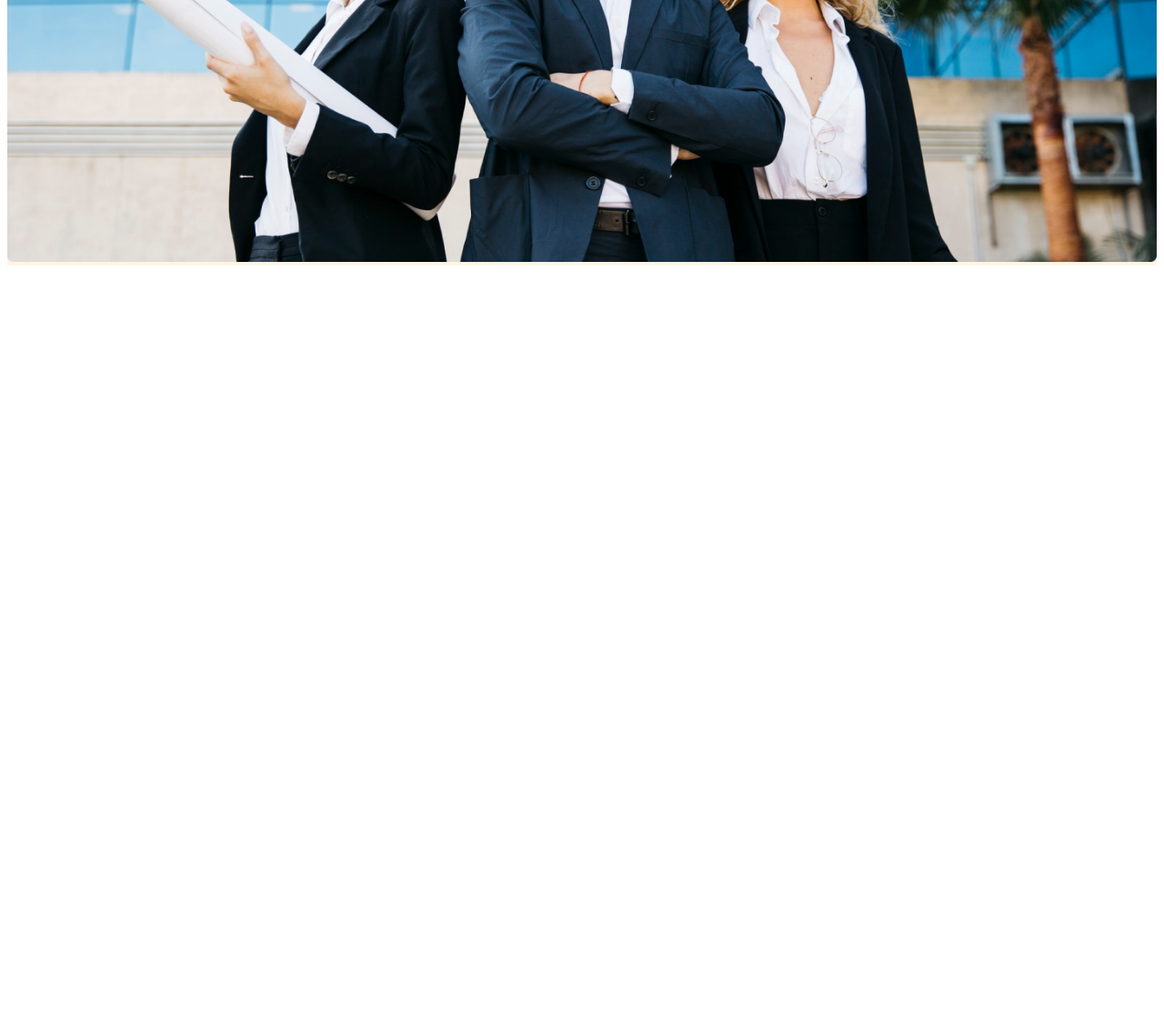
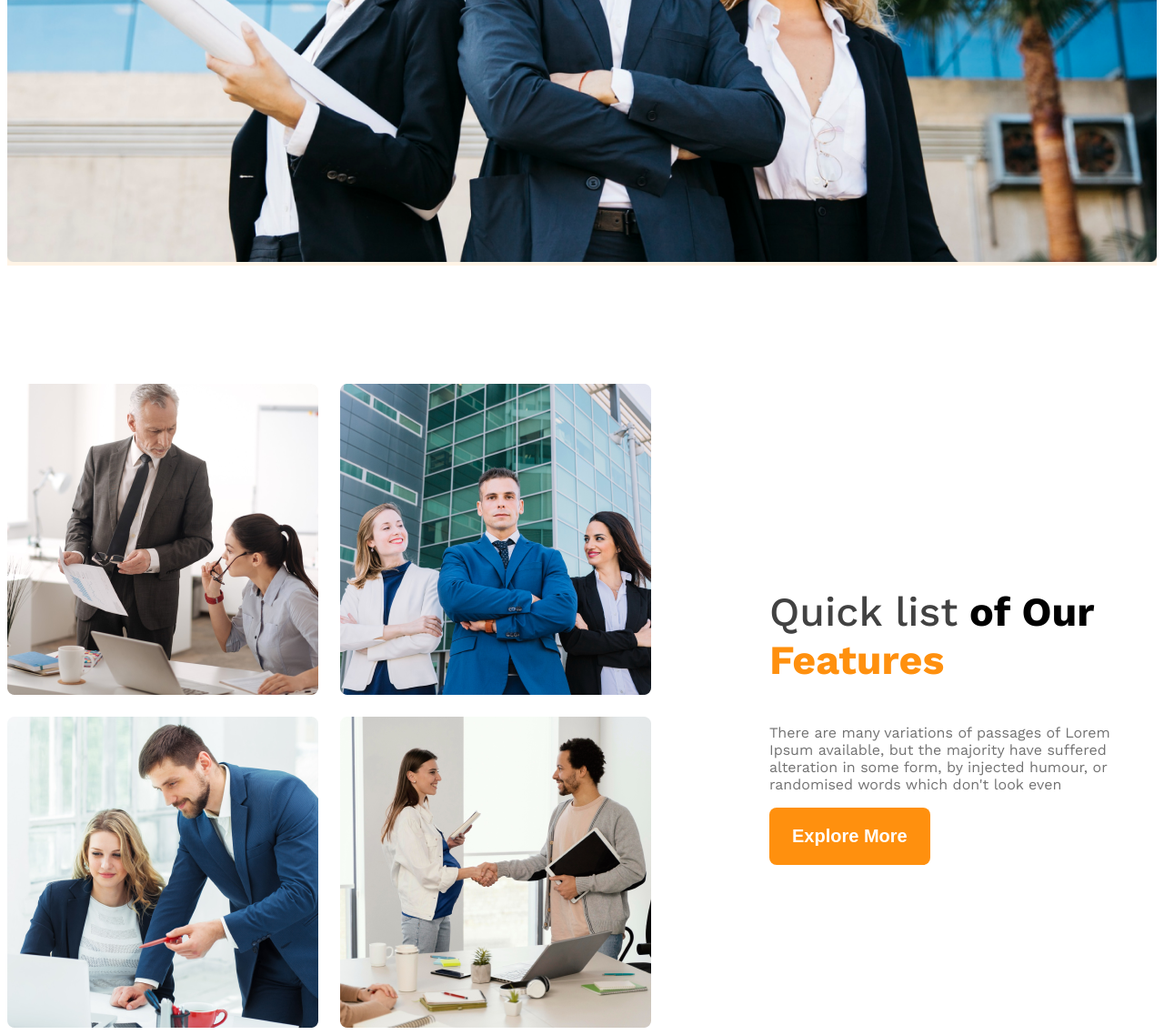
Before and after one commit to Jahid458/g3-artichets-websites, a plain HTML site: page index.html in a window 1280 px wide. Shown: the part 892-2030 px from the top of the page at 91% size. Before the commit the page ends 1192 px from the top, so only its background shows below. Drawn offline with nearby package versions, Linux system fonts and the light colour scheme.

Commit message:
team section with responsive

```diff
--- a/index.html
+++ b/index.html
@@ -26,13 +26,28 @@
               </p>
               <button class="btn-primary">Explore More</button>
              </div>
-              <img class="banner-image" src="./images/banner.png" alt="">
-        </div>
+             <img class="banner-image" src="./images/banner.png" alt="">
+            </div>
+          </header>
+   <main>
+    <!-- teams section -->
+        <section class="teams display-flex">
+            <div class="team-img-conatiner">
+                 <img src="./images/team1.png" alt="twp archeiect discuss about design">
+                 <img src="./images/team2.png" alt="">
+                 <img src="./images/team3.png" alt="">
+                 <img src="./images/team4.png" alt="">
+            </div>
+            <div class="our-features">
+                <h3 class="feature-title"><span id="quick-list" class="text-gray">Quick list</span> <span>of Our</span> <span class="text-primary">Features</span></h3>
+                 <p class="feature-description text-light-gray">
+                  There are many variations of passages of Lorem Ipsum available, but the majority have suffered alteration in some form, by injected humour, or randomised words which don't look even
+                 </p>
+                 <button class="btn-primary">Explore More</button>
+            </div>
 
-   </header>
+        </section>
 
-
-   <main>
 
    </main>
 
--- a/style/architects.css
+++ b/style/architects.css
@@ -14,6 +14,10 @@
 .display-flex{
   display: flex;
 }
+
+.text-primary{
+  color: #FF900E;
+}
 /* Dark 02 */
 .text-gray{
   color: #424242;
@@ -28,6 +32,7 @@
   background-color: rgba(255, 144, 14, 0.1);
 }
 
+
 .btn-primary{
   background-color: #FF900E;
   color: white;
@@ -37,6 +42,15 @@
   border-radius: 8px;
   border: none;
 
+}
+
+main{
+  max-width: 1440px;
+  margin: 0 auto;
+}
+
+main > section{
+    margin-top: 130px;
 }
 /* Header Styles */
 
@@ -85,12 +99,60 @@
 .banner-image{
     width: 100%;
 }
+/* Teams feature related styles */
+.teams{
+  align-items: center;
+}
 
-/* Reponsiv media query */
+
+.team-img-conatiner{
+  display: grid;
+  grid-template-columns: repeat(2,1fr);
+  gap: 24px;
+}
+
+.our-features{
+  margin-left: 130px;
+  max-width: 530px;
+
+}
+
+.feature-title{
+  font-size: 2.8rem;
+  font-weight: 700;
+}
+
+#quick-list{
+   font-weight: 500;
+}
+/* Reponsive media query */
 
 @media screen and (max-width:576px){
-  .navbar,.nav-links{
+  .navbar,.nav-links, .teams{
         flex-direction: column;
   }
 
+
+  .team-img-conatiner{
+    grid-template-columns: repeat(1,1fr);
+  }
+
+  .our-features{
+    margin-left: 20px;
+  }
+
+
 }
+
+
+/* medium sizes of device  */
+
+@media screen and (min-width:576px) and (max-width:992px) {
+  .teams{
+    flex-direction: column;
+  }
+  .our-features{
+    margin: 50px auto;
+  }
+
+}
```
